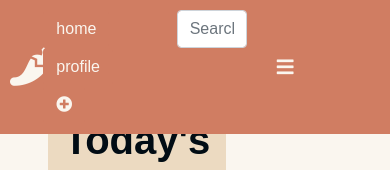
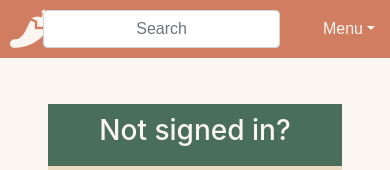
Before and after one commit to ziamah/wbdv-sp21-02-md-client-react, a React (Create React App) app: page /home in a window 390 px wide. Shown: the top 170 px of the page. Built offline with nearby package versions, Linux system fonts and the light colour scheme; a web font is replaced by a local one.

Commit message:
fixed screen size responsiveness for home page, details page, and nav bar

```diff
--- a/package.json
+++ b/package.json
@@ -4,13 +4,17 @@
   "private": true,
   "dependencies": {
     "@fortawesome/fontawesome-free": "^5.15.2",
+    "@popperjs/core": "^2.9.1",
     "@testing-library/jest-dom": "^5.11.9",
     "@testing-library/react": "^11.2.5",
     "@testing-library/user-event": "^12.7.3",
     "bootstrap": "^4.6.0",
+    "jquery": "^3.6.0",
+    "popper.js": "^1.16.1",
     "react": "^17.0.1",
     "react-dom": "^17.0.1",
     "react-scripts": "4.0.3",
+    "util": "^0.12.3",
     "web-vitals": "^1.1.0"
   },
   "scripts": {
--- a/src/components/details-page/recipe-card.js
+++ b/src/components/details-page/recipe-card.js
@@ -11,13 +11,13 @@ const RecipeCard = () => {
             </div>
             <hr/>
             <div className="row wbdv-widget-interior">
-                <div className="col-6">
+                <div className="col-12 col-sm-6">
                     {/*TODO: Fill image programmatically*/}
                     <img className="d-block w-100 wbdv-padded-img"
                          src="https://static.onecms.io/wp-content/uploads/sites/9/2020/03/19/birria-tacos-FT-RECIPE0420-1.jpg"
                          alt="birria-img.jpg"></img>
                 </div>
-                <div className="col-6">
+                <div className="col-12 col-sm-6">
                     {/*Basic Info Section*/}
                     <p className="row wbdv-body-text">
                         {/*TODO: Get summary programmatically*/}
@@ -85,7 +85,7 @@ const RecipeCard = () => {
             </div>
             <hr/>
             <div className="row wbdv-widget-interior">
-                <div className="col-6">
+                <div className="col-12 col-md-6">
                     {/*Ingredients Section*/}
                     <h3 className="h3">Ingredients:</h3>
                     <ul >
@@ -107,7 +107,7 @@ const RecipeCard = () => {
                         </li>
                     </ul>
                 </div>
-                <div className="col-6 wbdv-body-text">
+                <div className="col-12 col-md-6 wbdv-body-text">
                     {/*Instructions Section*/}
                     <h3 className="h3">Instructions:</h3>
                     Camembert de normandie chalk and cheese fromage frais. Edam mozzarella cream cheese lancashire dolcelatte the big cheese gouda roquefort. Cheesy feet mascarpone dolcelatte fondue bavarian bergkase lancashire dolcelatte cheesecake. Melted cheese feta hard cheese rubber cheese jarlsberg who moved my cheese macaroni cheese edam. Bocconcini fondue roquefort edam.
--- a/src/components/details-page/reviews-widget.js
+++ b/src/components/details-page/reviews-widget.js
@@ -10,13 +10,13 @@ const ReviewsWidget = () => {
                     <hr/>
             </div>
                 <div className="row">
-                    <div className="col-4">
+                    <div className="col-12 col-md-4">
                         {/*TODO: display one or the other of these widgets depending on whether the user is signed in*/}
                         <SignUpWidget title={"Sign in to leave a review"}
                                       page={"detail"}/>
                         <WriteAReview/>
                     </div>
-                    <div className="col-8">
+                    <div className="col-12 col-md-8">
                         {/*TODO: Map reviews to reviewCards*/}
                         <ReviewCard/>
                         <ReviewCard/>
--- a/src/components/home-page/home-page.js
+++ b/src/components/home-page/home-page.js
@@ -7,13 +7,13 @@ class HomePage extends React.Component {
     render() {
         return (
             <div className="row">
-                <div className="col-4 d-none d-lg-block">
+                <div className="col-12 col-md-4">
                     {/*TODO: Should choose one of these two widgets depending on whether user is signed in*/}
                     <SignUpWidget title={"Not signed in?"}
                                   page={"home"}/>
                     <FavoritesWidget/>
                 </div>
-                <div className="col-8">
+                <div className="col-12 col-md-8">
                     <FeaturedRecipeCard/>
                 </div>
             </div>
--- a/src/components/navigation-bar/navigation-bar.js
+++ b/src/components/navigation-bar/navigation-bar.js
@@ -18,24 +18,39 @@ export default class NavigationBar
                         <i className="fas fa-2x fa-pepper-hot"></i>
                     </div>
 
-                        <div className="col-3 d-none d-md-block">
-                            <Link to={"/home"}>
-                            <h3 className="wbdv-site-title">
-                                App Name
+                    <div className="col-3 d-none d-md-block">
+                        <Link to={"/home"}>
+                            <h3 className="wbdv-site-title wbdv-center-in-div">
+                                RecipeHero
                             </h3>
-                            </Link>
+                        </Link>
 
-                        </div>
+                    </div>
 
-                    <div className="col-4">
+                    <div className="col-4 d-none d-md-block">
                         <NavigationLinks props={this.props}></NavigationLinks>
                     </div>
-                    <div className="col-3">
+                    <div className="col-md-4 col-8">
                         <input className="form-control wbdv-center-in-div"
                                placeholder="Search"/>
                     </div>
-                    <div className="col-1  wbdv-center-in-div">
-                        <i className="fas fa-bars"></i>
+                    <div className="col-1 ">
+                        <div className="dropdown d-block d-sm-block d-md-none">
+                            <a className="btn wbdv-navbar-btn dropdown-toggle"
+                               href="#" role="button"
+                               id="dropdownMenuLink"
+                               data-toggle="dropdown"
+                               aria-haspopup="true"
+                               aria-expanded="false">
+                                Menu
+                            </a>
+
+                            <div className="dropdown-menu" aria-labelledby="dropdownMenuLink">
+                                <a className="dropdown-item wbdv-body-text" href="/home">home</a>
+                                <a className="dropdown-item wbdv-body-text" href="#">profile</a>
+                                <a className="dropdown-item wbdv-body-text" href="/new-recipe">new recipe</a>
+                            </div>
+                        </div>
                     </div>
                 </div>
             </div>
--- a/src/index.css
+++ b/src/index.css
@@ -144,6 +144,10 @@
 
 a:hover {
   text-decoration: none;
+}
+
+.dropdown-item:active {
+  background-color: var(--accent);
 }
 
 .wbdv-widget-container {
--- a/src/index.js
+++ b/src/index.js
@@ -5,6 +5,8 @@ import '@fortawesome/fontawesome-free/css/all.min.css'
 import './index.css';
 import App from './App';
 import reportWebVitals from './reportWebVitals';
+import 'bootstrap/dist/js/bootstrap.js';
+import Popper from 'popper.js';
 
 ReactDOM.render(
   <React.StrictMode>
```
Also changed, not shown: 1 other file (tests, documents, lock files or other folders).
